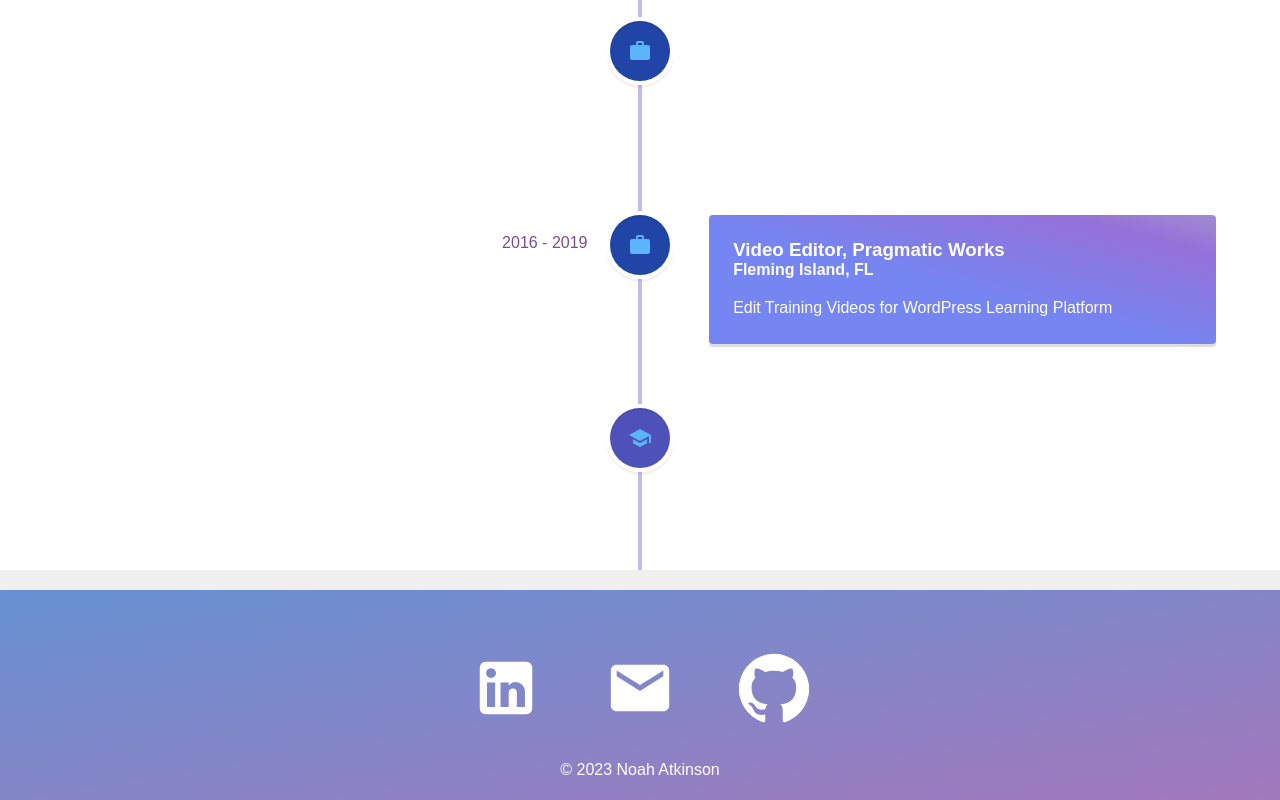
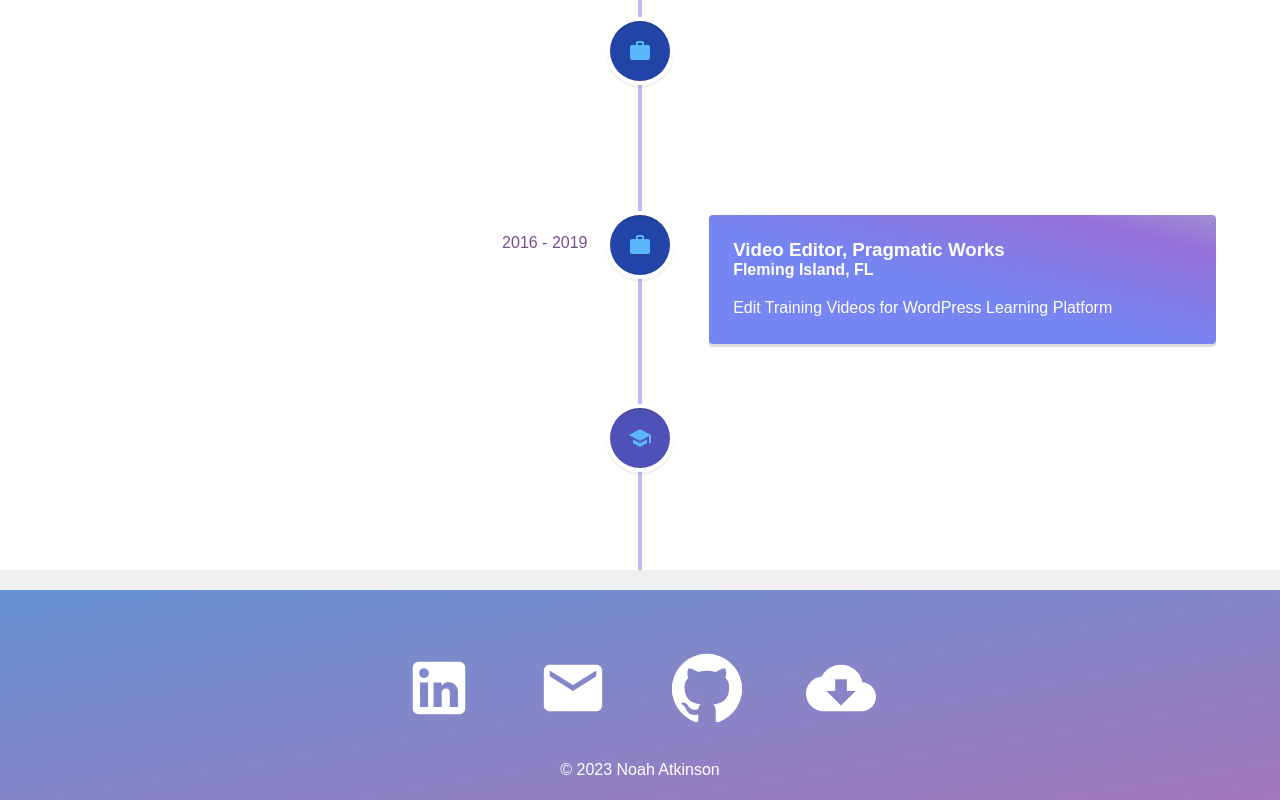
Before and after one commit to NoahJpg/My-Portfolio, a React (Create React App) app: page /experience in a window 1280 px wide. Shown: the part 467-1267 px from the top of the page. Built offline with nearby package versions, Linux system fonts and the light colour scheme.

Commit message:
add link to download resume

```diff
--- a/src/components/Footer.js
+++ b/src/components/Footer.js
@@ -3,6 +3,7 @@ import { IconButton, Link } from '@material-ui/core';
 import LinkedInIcon from "@material-ui/icons/LinkedIn";
 import EmailIcon from "@material-ui/icons/Email";
 import GithubIcon from "@material-ui/icons/GitHub";
+import CloudDownloadIcon from "@material-ui/icons/CloudDownload";
 import "../styles/Footer.css";
 
 function Footer() {
@@ -26,6 +27,12 @@ function Footer() {
           <GithubIcon />
         </Link>
       </IconButton>
+
+      <IconButton>
+          <Link href="/NoahAtkinsonResume.pdf" download>
+            <CloudDownloadIcon />
+          </Link>
+        </IconButton>
       </div>
       <p> &copy; 2023 Noah Atkinson</p>
     </div>
```
Also changed, not shown: 1 other file (tests, documents, lock files or other folders).
